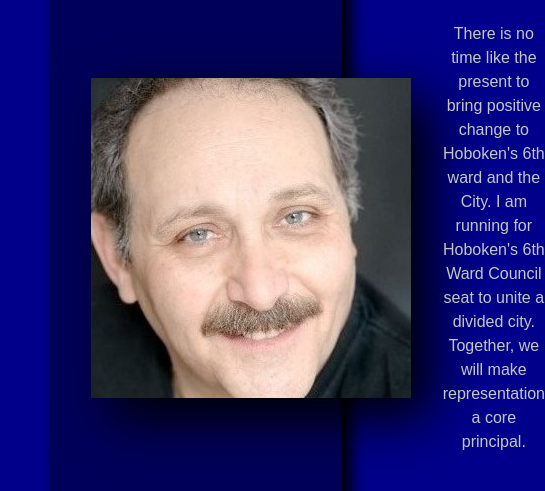
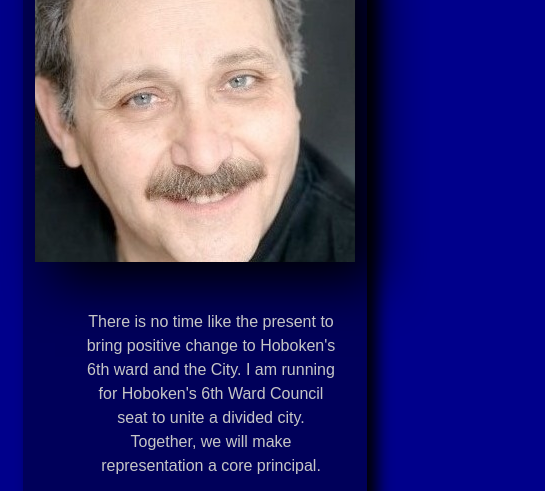
Before and after one commit to cerosner/campaign-demo, a Gatsby site: page / in a window 390 px wide. Shown: the part 346-837 px from the top of the page, 545 px wide, since content can reach past the window. Built offline with nearby package versions, Linux system fonts and the light colour scheme; Gatsby itself is replaced by a stand-in of ours.

Commit message:
adds media query styles

```diff
--- /dev/null
+++ b/src/styles/_media-query.scss
@@ -0,0 +1,23 @@
+@media all and (max-width: 650px)  {
+  body {
+    padding: 0;
+  }
+  footer {
+    padding: 1rem;
+  }
+  header {
+    margin: 1rem;
+  }
+  #sub-header {
+    flex-direction: column;
+  }
+  #img-header {
+    margin-bottom: 3rem;
+  }
+  #sub-header p {
+    width: 100%;
+  }
+  #container {
+    width: 90%;
+  }
+}
--- a/src/styles/index.scss
+++ b/src/styles/index.scss
@@ -5,3 +5,5 @@
 @import './header';
 @import './children';
 @import './form';
+
+@import './media-query';
```
